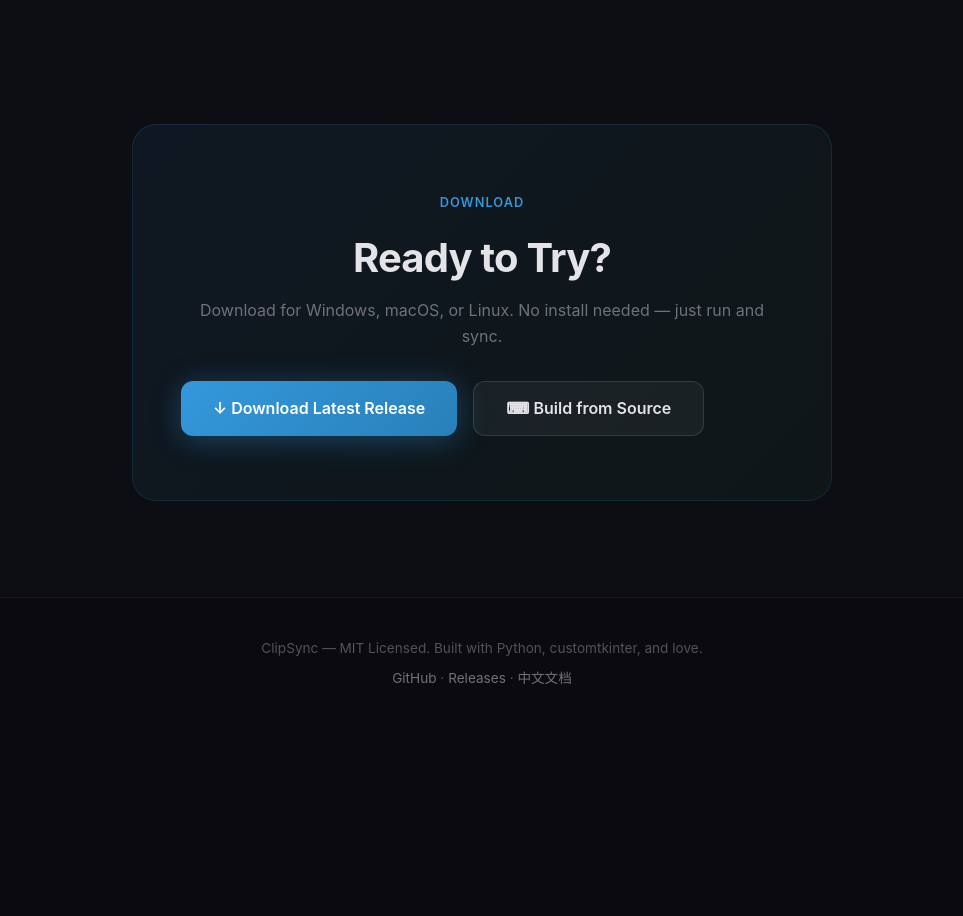
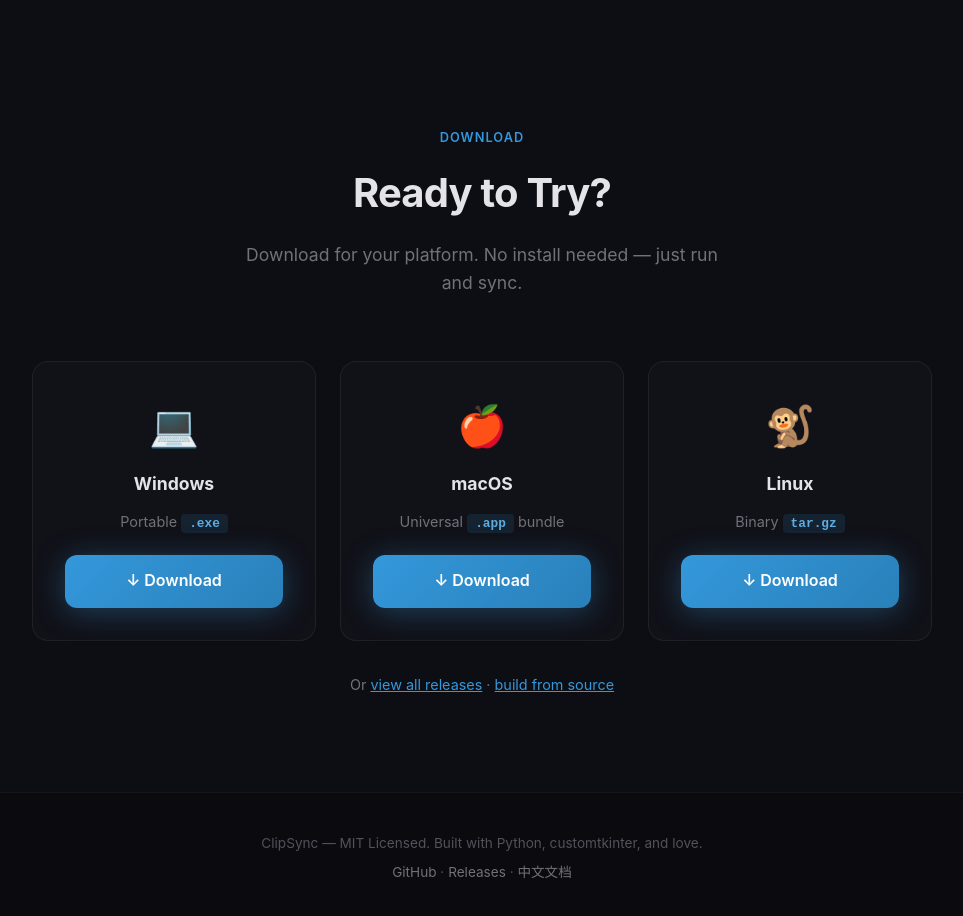
Before and after one commit to kai3316/copyboard, a plain HTML site: page docs/index.html in a window 1280 px wide. Shown: the part 6380-7296 px from the top of the page, without its empty margins (158-1121 px from the left). Before the commit the page ends 7109 px from the top, so only its background shows below. Drawn offline with Linux system fonts and the light colour scheme.

Commit message:
fix: GitHub Pages download section layout — centered buttons, platform cards

```diff
--- a/docs/index.html
+++ b/docs/index.html
@@ -535,8 +535,32 @@
     .stat-label { color: #71717a; font-size: 0.85rem; margin-top: 0.35rem; }
     @media (max-width: 768px) { .stats-grid { gap: 2rem; } .stat-text { font-size: 1rem; } }
 
+    /* ── Download Grid ────────────────────────────────────── */
+    .download-grid {
+      display: grid; grid-template-columns: repeat(3, 1fr); gap: 1.5rem;
+      max-width: 900px; margin: 0 auto;
+    }
+    @media (max-width: 768px) { .download-grid { grid-template-columns: 1fr; max-width: 360px; } }
+    .download-card {
+      background: rgba(255,255,255,0.02); border: 1px solid rgba(255,255,255,0.06);
+      border-radius: 16px; padding: 2rem; text-align: center;
+      transition: border-color 0.3s, transform 0.3s;
+      display: flex; flex-direction: column; align-items: center; gap: 0.75rem;
+    }
+    .download-card:hover {
+      border-color: rgba(52,152,219,0.3); transform: translateY(-4px);
+    }
+    .download-icon { font-size: 2.5rem; }
+    .download-card h4 { font-size: 1.1rem; color: #e4e4e8; }
+    .download-card p { color: #71717a; font-size: 0.9rem; margin-bottom: 0.5rem; }
+    .download-card code {
+      background: rgba(52,152,219,0.12); color: #5DADE2;
+      padding: 2px 8px; border-radius: 4px; font-size: 0.8rem; font-weight: 600;
+    }
+
     /* ── CTA Section ─────────────────────────────────────── */
     .cta { background: #0d0d14; text-align: center; }
+    .cta .hero-buttons { justify-content: center; }
     .cta-box {
       background: linear-gradient(135deg, rgba(52,152,219,0.08), rgba(46,204,113,0.05));
       border: 1px solid rgba(52,152,219,0.15); border-radius: 24px;
@@ -1136,18 +1160,38 @@
     </div>
   </section>
 
-  <!-- Download CTA -->
+  <!-- Download -->
   <section class="cta" id="download">
     <div class="section-inner">
-      <div class="cta-box reveal">
+      <div class="section-header reveal">
         <div class="section-label">Download</div>
         <h2>Ready to Try?</h2>
-        <p>Download for Windows, macOS, or Linux. No install needed — just run and sync.</p>
-        <div class="hero-buttons">
-          <a href="https://github.com/kai3316/clipsync/releases/latest" class="btn btn-primary">&#8595; Download Latest Release</a>
-          <a href="https://github.com/kai3316/clipsync#install-from-source" class="btn btn-secondary">&#9000; Build from Source</a>
+        <p>Download for your platform. No install needed — just run and sync.</p>
+      </div>
+      <div class="download-grid stagger-reveal">
+        <div class="download-card">
+          <div class="download-icon">&#128187;</div>
+          <h4>Windows</h4>
+          <p>Portable <code>.exe</code></p>
+          <a href="https://github.com/kai3316/clipsync/releases/latest/download/clipsync-windows.zip" class="btn btn-primary" style="width:100%;justify-content:center;">&#8595; Download</a>
+        </div>
+        <div class="download-card">
+          <div class="download-icon">&#127822;</div>
+          <h4>macOS</h4>
+          <p>Universal <code>.app</code> bundle</p>
+          <a href="https://github.com/kai3316/clipsync/releases/latest/download/clipsync-macos.zip" class="btn btn-primary" style="width:100%;justify-content:center;">&#8595; Download</a>
+        </div>
+        <div class="download-card">
+          <div class="download-icon">&#128018;</div>
+          <h4>Linux</h4>
+          <p>Binary <code>tar.gz</code></p>
+          <a href="https://github.com/kai3316/clipsync/releases/latest/download/clipsync-linux.tar.gz" class="btn btn-primary" style="width:100%;justify-content:center;">&#8595; Download</a>
         </div>
       </div>
+      <p style="margin-top:2rem;font-size:0.9rem;color:#71717a;">
+        Or <a href="https://github.com/kai3316/clipsync/releases/latest" style="color:#3498DB;">view all releases</a> &middot;
+        <a href="https://github.com/kai3316/clipsync#install-from-source" style="color:#3498DB;">build from source</a>
+      </p>
     </div>
   </section>
 
```
Also changed, not shown: docs/index_zh.html (+50 -6 lines).
